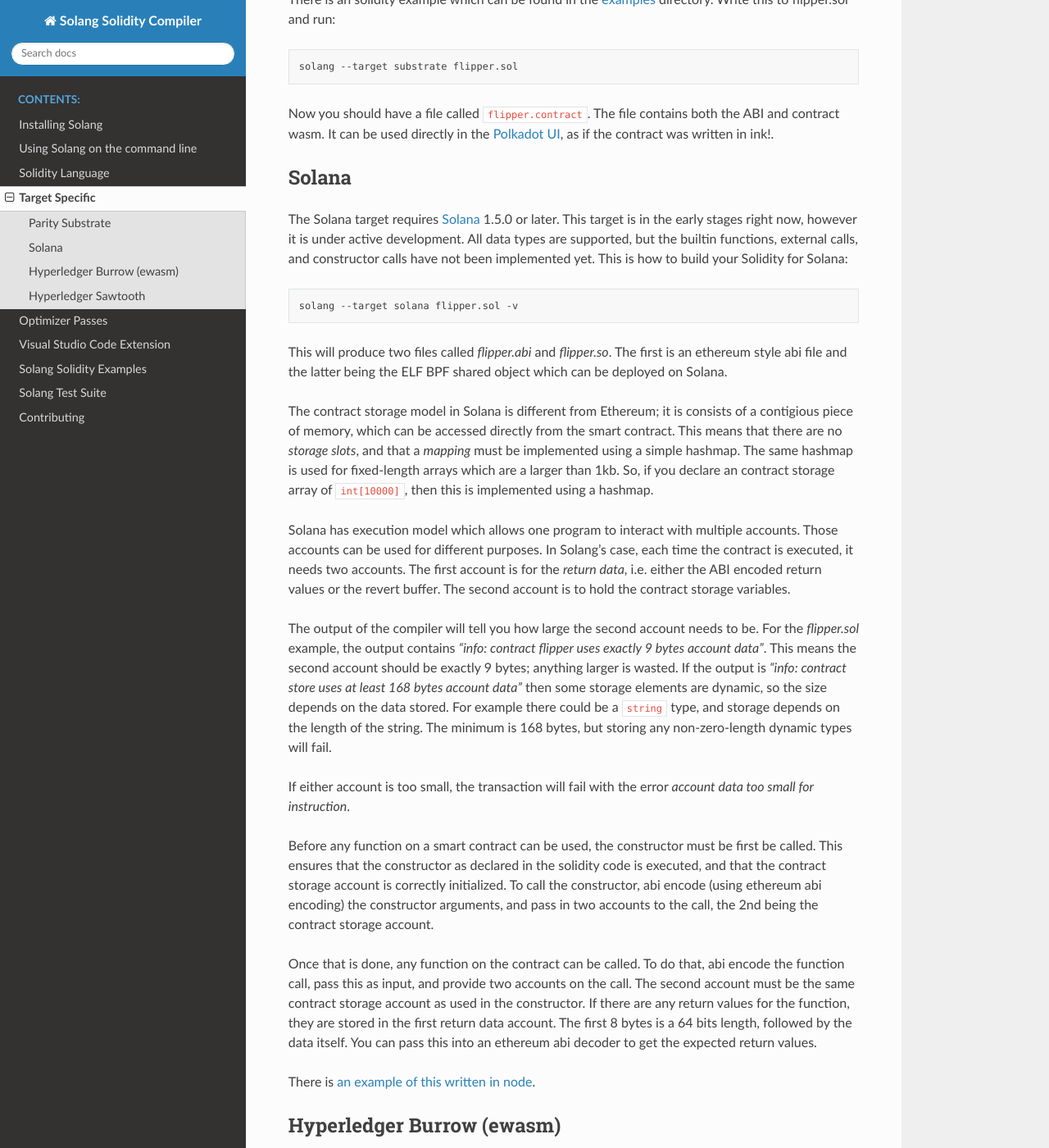
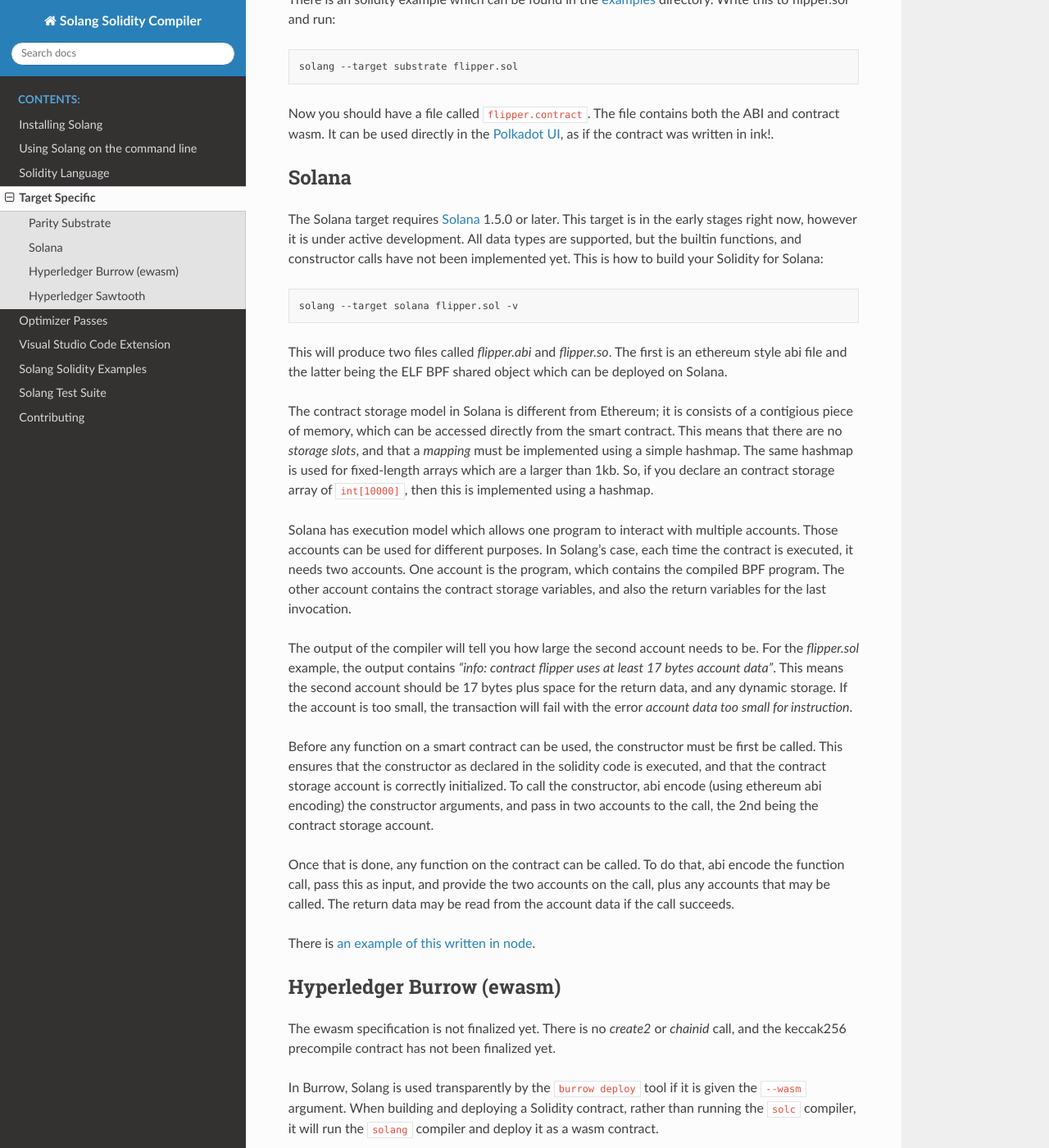
Before and after one commit to hyperledger-solang/solang, a Sphinx documentation site: the page built from docs/targets.rst, in a window 1280 px wide and 1400 px high, scrolled down 493 px. Shown: the whole window at 82% size. Built offline with Sphinx 7.4.7 and the Read the Docs theme 2.0.0, drawn with Linux system fonts in a browser that asks for light colours.

Commit message:
Update documentation for solana return data and external calls
Return data is stored in the account data now, and flipper uses more
data now.

Signed-off-by: Sean Young <sean@mess.org>

```diff
--- a/docs/targets.rst
+++ b/docs/targets.rst
@@ -31,7 +31,7 @@
 ______
 
 The Solana target requires `Solana <https://www.solana.com/>`_ 1.5.0 or later. This target is in the early stages right now,
-however it is under active development. All data types are supported, but the builtin functions, external calls, and constructor calls
+however it is under active development. All data types are supported, but the builtin functions, and constructor calls
 have not been implemented yet. This is how to build your Solidity for Solana:
 
 .. code-block:: bash
@@ -48,17 +48,13 @@
 
 Solana has execution model which allows one program to interact with multiple accounts. Those accounts can
 be used for different purposes. In Solang's case, each time the contract is executed, it needs two accounts.
-The first account is for the `return data`, i.e. either the ABI encoded
-return values or the revert buffer. The second account is to hold the contract storage variables.
+One account is the program, which contains the compiled BPF program. The other account contains the contract storage
+variables, and also the return variables for the last invocation.
 
 The output of the compiler will tell you how large the second account needs to be. For the `flipper.sol` example,
-the output contains *"info: contract flipper uses exactly 9 bytes account data"*. This means the second account
-should be exactly 9 bytes; anything larger is wasted. If the output is
-*"info: contract store uses at least 168 bytes account data"* then some storage elements are dynamic, so the size
-depends on the data stored. For example there could be a ``string`` type, and storage depends on the length of
-the string. The minimum is 168 bytes, but storing any non-zero-length dynamic types will fail.
-
-If either account is too small, the transaction will fail with the error *account data too small for instruction*.
+the output contains *"info: contract flipper uses at least 17 bytes account data"*. This means the second account
+should be 17 bytes plus space for the return data, and any dynamic storage. If the account is too small, the transaction
+will fail with the error *account data too small for instruction*.
 
 Before any function on a smart contract can be used, the constructor must be first be called. This ensures that
 the constructor as declared in the solidity code is executed, and that the contract storage account is
@@ -66,10 +62,8 @@
 arguments, and pass in two accounts to the call, the 2nd being the contract storage account.
 
 Once that is done, any function on the contract can be called. To do that, abi encode the function call,
-pass this as input, and provide two accounts on the call. The second account must be the same contract
-storage account as used in the constructor. If there are any return values for the function, they
-are stored in the first return data account. The first 8 bytes is a 64 bits length, followed by the
-data itself. You can pass this into an ethereum abi decoder to get the expected return values.
+pass this as input, and provide the two accounts on the call, plus any accounts that may be called. The return data may
+be read from the account data if the call succeeds.
 
 There is `an example of this written in node <https://github.com/hyperledger-labs/solang/tree/main/integration/solana>`_.
 
```
Also changed, not shown: 1 other file.
